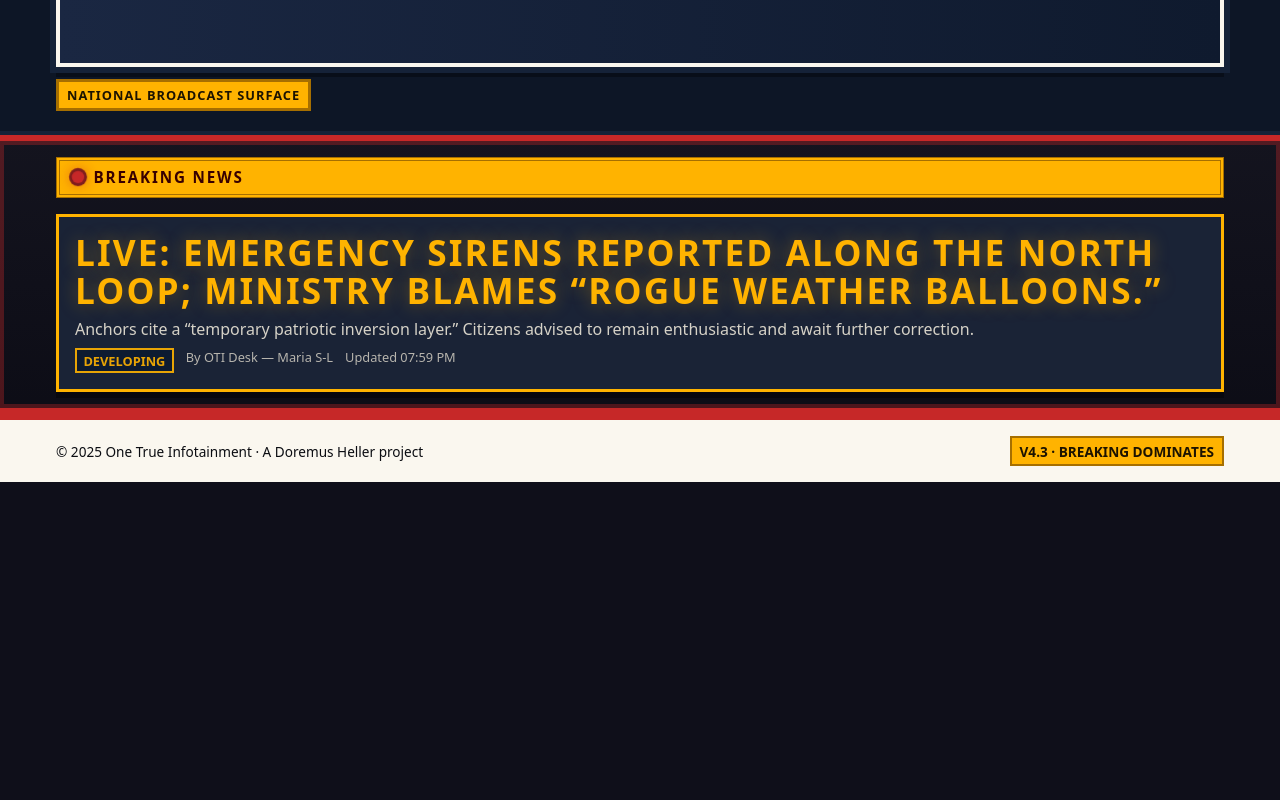
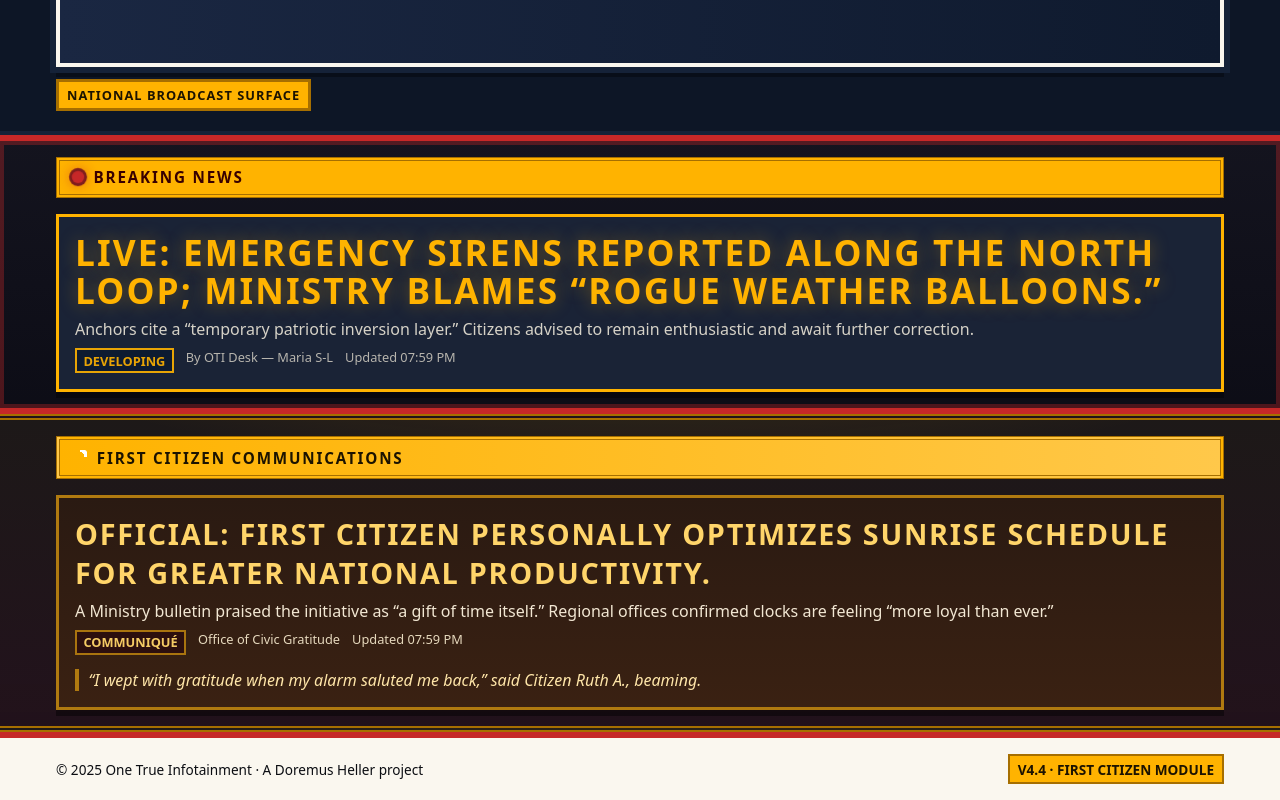
Before and after one commit to doremusheller/onetruenews-frontpage, a plain HTML site: page index.html in a window 1280 px wide. Shown: the part 518-1318 px from the top of the page. Before the commit the page ends 1000 px from the top, so only its background shows below. Drawn offline with Linux system fonts and the light colour scheme.

Commit message:
Update index.html

```diff
--- a/index.html
+++ b/index.html
@@ -3,11 +3,12 @@
 <head>
 <meta charset="utf-8" />
 <meta name="viewport" content="width=device-width, initial-scale=1" />
-<title>One True Infotainment — Breaking News</title>
+<title>One True Infotainment — Breaking & First Citizen</title>
 <style>
   :root{
     --indigo:#0f0f1a; --amber:#ffb300; --navy:#152238; --red:#c62828;
     --cream:#faf7ef; --steel:#364054; --ink:#0b0d12; --gold:#a66f00;
+    --warm:#3a2112; /* warmer bed for Area 2 */
   }
   *{box-sizing:border-box}
   html,body{height:100%}
@@ -33,7 +34,7 @@
   .title h1{margin:0; font-size:clamp(1.6rem,3.5vw,2.6rem); text-transform:uppercase; letter-spacing:.08em}
   .title .sub{margin-top:.25rem; color:var(--steel); font-weight:600; font-size:.9rem; text-transform:uppercase}
 
-  /* Faux nav (presentational only) */
+  /* Nav (presentational) */
   .nav{background:linear-gradient(0deg,#11203a,#183052); border-top:3px solid var(--amber); border-bottom:3px solid var(--amber)}
   .nav__inner{max-width:1200px; margin:0 auto; padding:.4rem 1rem; display:flex; gap:1rem; flex-wrap:wrap}
   .nav a{background:#0d1b31; padding:.5rem .75rem; border:2px solid var(--amber); color:var(--amber); font-weight:800; text-transform:uppercase; font-size:.8rem; box-shadow:0 0 0 3px #0d1b31, 0 2px 0 rgba(0,0,0,.5)}
@@ -46,22 +47,34 @@
           border:4px solid var(--cream); outline:6px solid var(--navy); box-shadow:0 10px 0 rgba(0,0,0,.35)}
   .hero__label{margin:.75rem 0 1.25rem; display:inline-block; background:var(--amber); color:#1c1300; font-weight:900; padding:.25rem .5rem; border:3px solid var(--gold); text-transform:uppercase; letter-spacing:.08em; font-size:.8rem}
 
-  /* BREAKING NEWS — dominant block */
+  /* AREA 1 — BREAKING NEWS (dominant) */
   .breaking-wrap{background:linear-gradient(180deg,rgba(255,255,255,.02),rgba(0,0,0,.15)); border-top:6px solid var(--red); border-bottom:6px solid var(--red); box-shadow:inset 0 0 0 4px rgba(198,40,40,.35)}
   .breaking{max-width:1200px; margin:0 auto; padding:1rem}
-  .breaking__flag{display:flex; align-items:center; gap:.6rem; color:#380000; background:var(--amber); border:4px double var(--gold); padding:.4rem .75rem; text-transform:uppercase; letter-spacing:.12em; font-weight:900; font-size:.95rem}
-  .breaking__flag .pulse{width:.75rem; height:.75rem; border-radius:999px; background:var(--red); box-shadow:0 0 0 .15rem #7f1d1d, 0 0 12px rgba(198,40,40,.9); animation:pulse 1.2s infinite alternate}
+  .flag{display:flex; align-items:center; gap:.6rem; color:#380000; background:var(--amber); border:4px double var(--gold); padding:.4rem .75rem; text-transform:uppercase; letter-spacing:.12em; font-weight:900; font-size:.95rem}
+  .flag .pulse{width:.75rem; height:.75rem; border-radius:999px; background:var(--red); box-shadow:0 0 0 .15rem #7f1d1d, 0 0 12px rgba(198,40,40,.9); animation:pulse 1.2s infinite alternate}
   @keyframes pulse{to{transform:scale(1.15); box-shadow:0 0 0 .25rem #7f1d1d, 0 0 18px rgba(198,40,40,1)}}
-
-  .breaking__stage{display:grid; grid-template-columns:1fr; gap:1rem; margin-top:1rem}
-  .lede{
-    background:#1a2336; border:3px solid var(--amber); box-shadow:0 6px 0 rgba(0,0,0,.4);
-    padding:1rem; display:grid; gap:.5rem
-  }
+  .stage{display:grid; grid-template-columns:1fr; gap:1rem; margin-top:1rem}
+  .lede{background:#1a2336; border:3px solid var(--amber); box-shadow:0 6px 0 rgba(0,0,0,.4); padding:1rem; display:grid; gap:.5rem}
   .lede h2{margin:0; font-size:clamp(1.4rem,5vw,2.2rem); line-height:1.1; color:var(--amber); text-transform:uppercase; letter-spacing:.06em; text-shadow:0 0 18px rgba(255,179,0,.35)}
   .lede p{margin:0; color:#d6d2c7}
   .meta{display:flex; gap:.75rem; flex-wrap:wrap; font-size:.8rem; color:#c9c5bb; opacity:.9}
   .tag{background:#0d1b31; color:var(--amber); border:2px solid var(--amber); padding:.1rem .4rem; font-weight:800; text-transform:uppercase}
+
+  /* AREA 2 — FIRST CITIZEN NEWS (fawning) */
+  .fc-wrap{background:linear-gradient(180deg, rgba(255,179,0,.06), rgba(198,40,40,.10)), radial-gradient(80% 60% at 50% -20%, rgba(255,179,0,.12), transparent 60%); border-top:6px double var(--gold); border-bottom:6px double var(--gold)}
+  .fc{max-width:1200px; margin:0 auto; padding:1rem}
+  .fc-flag{display:flex; align-items:center; gap:.6rem; background:linear-gradient(90deg, var(--amber), #ffc84a); color:#1c1300;
+           border:4px double var(--gold); padding:.45rem .8rem; text-transform:uppercase; letter-spacing:.12em; font-weight:900; font-size:.95rem}
+  .fc-flag .star{width:.9rem; height:.9rem; background:conic-gradient(from 0turn, #fff 0 25%, transparent 0 100%);
+                 -webkit-mask: radial-gradient(circle at 50% 38%, transparent 32%, #000 33%) top center/100% 100% no-repeat;
+                 mask: radial-gradient(circle at 50% 38%, transparent 32%, #000 33%) top center/100% 100% no-repeat; border-radius:2px}
+  .fc-grid{display:grid; grid-template-columns:1fr; gap:1rem; margin-top:1rem}
+  .fc-item{background:linear-gradient(180deg, #2a1a12, var(--warm)); border:3px solid #b07a10; box-shadow:0 6px 0 rgba(0,0,0,.45); padding:1rem; display:grid; gap:.5rem}
+  .fc-item h3{margin:0; font-size:clamp(1.2rem,4.5vw,1.8rem); text-transform:uppercase; letter-spacing:.06em; color:#ffd56a}
+  .fc-item p{margin:0; color:#f2e7d3}
+  .fc-meta{display:flex; gap:.75rem; flex-wrap:wrap; font-size:.8rem; color:#f0e3c7; opacity:.95}
+  .fc-badge{background:#2d0f0f; color:#ffd56a; border:2px solid #b07a10; padding:.1rem .4rem; font-weight:800; text-transform:uppercase}
+  .fc-quote{margin-top:.4rem; font-style:italic; color:#ffe6a9; border-left:4px solid #b07a10; padding-left:.6rem}
 
   /* Footer */
   footer{background:var(--cream); color:var(--ink); border-top:6px solid var(--red); margin-top:auto}
@@ -92,7 +105,7 @@
     </div>
   </header>
 
-  <!-- nav (presentational) -->
+  <!-- nav -->
   <nav class="nav" aria-label="Primary">
     <div class="nav__inner">
       <a href="#">Home</a><a href="#">The Agency</a><a href="#">The Big One</a><a href="#">Contact</a><a href="#">Visuals</a>
@@ -107,11 +120,11 @@
     </div>
   </section>
 
-  <!-- BREAKING NEWS — dominates immediately under banner -->
+  <!-- AREA 1 — BREAKING NEWS -->
   <section class="breaking-wrap" aria-labelledby="breaking-flag">
     <div class="breaking">
-      <div id="breaking-flag" class="breaking__flag"><span class="pulse" aria-hidden="true"></span> Breaking News</div>
-      <div class="breaking__stage">
+      <div id="breaking-flag" class="flag"><span class="pulse" aria-hidden="true"></span> Breaking News</div>
+      <div class="stage">
         <article class="lede" id="lede" aria-live="assertive">
           <h2 id="headline">LIVE: Emergency sirens reported along the North Loop; Ministry blames “rogue weather balloons.”</h2>
           <p id="summary">Anchors cite a “temporary patriotic inversion layer.” Citizens advised to remain enthusiastic and await further correction.</p>
@@ -125,12 +138,30 @@
     </div>
   </section>
 
-  <!-- (you can add more sections below later) -->
+  <!-- AREA 2 — NEWS ON THE FIRST CITIZEN -->
+  <section class="fc-wrap" aria-labelledby="fc-flag">
+    <div class="fc">
+      <div id="fc-flag" class="fc-flag"><span class="star" aria-hidden="true"></span> First Citizen Communications</div>
+      <div class="fc-grid">
+        <article class="fc-item" id="fc-item" aria-live="polite">
+          <h3 id="fc-head">Official: First Citizen personally optimizes sunrise schedule for greater national productivity.</h3>
+          <p id="fc-body">A Ministry bulletin praised the initiative as “a gift of time itself.” Regional offices confirmed clocks are feeling “more loyal than ever.”</p>
+          <div class="fc-meta">
+            <span class="fc-badge">Communiqué</span>
+            <span id="fc-by">Office of Civic Gratitude</span>
+            <span id="fc-time">Updated <span id="fc-ts"></span></span>
+          </div>
+          <div class="fc-quote" id="fc-quote">“I wept with gratitude when my alarm saluted me back,” said Citizen Ruth A., beaming.</div>
+        </article>
+      </div>
+    </div>
+  </section>
 
+  <!-- footer -->
   <footer>
     <div class="ftr">
       <div>© <span id="y"></span> One True Infotainment · A Doremus Heller project</div>
-      <div class="ftr__tag">v4.3 · Breaking Dominates</div>
+      <div class="ftr__tag">v4.4 · First Citizen Module</div>
     </div>
   </footer>
 
@@ -138,7 +169,7 @@
   // Year stamp
   document.getElementById('y').textContent = new Date().getFullYear();
 
-  // Simple rotating BREAKING items (in-canon flavored, editable)
+  // --- AREA 1: BREAKING ROTATOR ---
   const items = [
     {
       h: "LIVE: Emergency sirens reported along the North Loop; Ministry blames “rogue weather balloons.”",
@@ -161,26 +192,55 @@
       by: "By Civic Affairs — L. Carter"
     }
   ];
-
   const headline = document.getElementById('headline');
   const summary  = document.getElementById('summary');
   const byline   = document.getElementById('byline');
   const timeLbl  = document.getElementById('time');
+  function stamp(){ const d=new Date(); timeLbl.textContent = d.toLocaleTimeString([], {hour:'2-digit', minute:'2-digit'}); }
+  let idx = 0; stamp();
+  setInterval(()=>{ idx=(idx+1)%items.length; const it=items[idx];
+    headline.textContent=it.h; summary.textContent=it.s; byline.textContent=it.by; stamp();
+  }, 6500);
 
-  function stamp(){
-    const d = new Date();
-    timeLbl.textContent = d.toLocaleTimeString([], {hour:'2-digit', minute:'2-digit'});
-  }
+  // --- AREA 2: FIRST CITIZEN ROTATOR (fawning, with testimonials) ---
+  const fcItems = [
+    {
+      h:"Official: First Citizen personally optimizes sunrise schedule for greater national productivity.",
+      b:"A Ministry bulletin praised the initiative as “a gift of time itself.” Regional offices confirmed clocks are feeling “more loyal than ever.”",
+      by:"Office of Civic Gratitude",
+      q:"“I wept with gratitude when my alarm saluted me back,” said Citizen Ruth A., beaming."
+    },
+    {
+      h:"Ceremonial hydration: First Citizen sips Correct Coffee; national morale up three points.",
+      b:"Lab instruments recorded unprecedented patriotism in the steam. Citizens encouraged to add a salute before the first sip.",
+      by:"Bureau of Refreshments and Allegiance",
+      q:"“My latte tasted like liberty,” reported Citizen Marco V."
+    },
+    {
+      h:"Efficiency miracle: motorcade traffic improves school attendance by inspiring earlier departures.",
+      b:"Parents cite the example of punctuality set by the First Citizen’s route optimization study.",
+      by:"Department of Educational Cheer",
+      q:"“We left 40 minutes earlier and felt 400% more American,” said Citizen family S."
+    },
+    {
+      h:"Applause protocol upgraded: seven claps now recommended for optimal gratitude output.",
+      b:"Ministry guidance: clap in odd primes to avoid subversive symmetry.",
+      by:"Office of Rhythmic Approval",
+      q:"“My palms sting with pride,” declared Citizen Dana K."
+    }
+  ];
+  const fch = document.getElementById('fc-head');
+  const fcb = document.getElementById('fc-body');
+  const fcy = document.getElementById('fc-by');
+  const fct = document.getElementById('fc-ts');
+  const fcq = document.getElementById('fc-quote');
 
-  let idx = 0; stamp();
-  setInterval(()=> {
-    idx = (idx + 1) % items.length;
-    const it = items[idx];
-    headline.textContent = it.h;
-    summary.textContent  = it.s;
-    byline.textContent   = it.by;
-    stamp();
-  }, 6500); // rotate every 6.5s
+  function fcStamp(){ const d=new Date(); fct.textContent = d.toLocaleTimeString([], {hour:'2-digit', minute:'2-digit'}); }
+  let fidx = 0; fcStamp();
+
+  setInterval(()=>{ fidx=(fidx+1)%fcItems.length; const it=fcItems[fidx];
+    fch.textContent=it.h; fcb.textContent=it.b; fcy.textContent=it.by; fcq.textContent=it.q; fcStamp();
+  }, 7800); // slightly desynced from Breaking
 </script>
 </body>
 </html>
```
